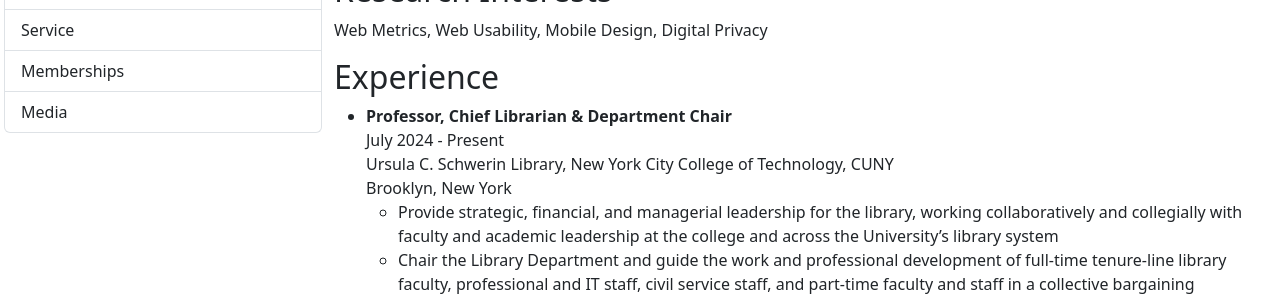
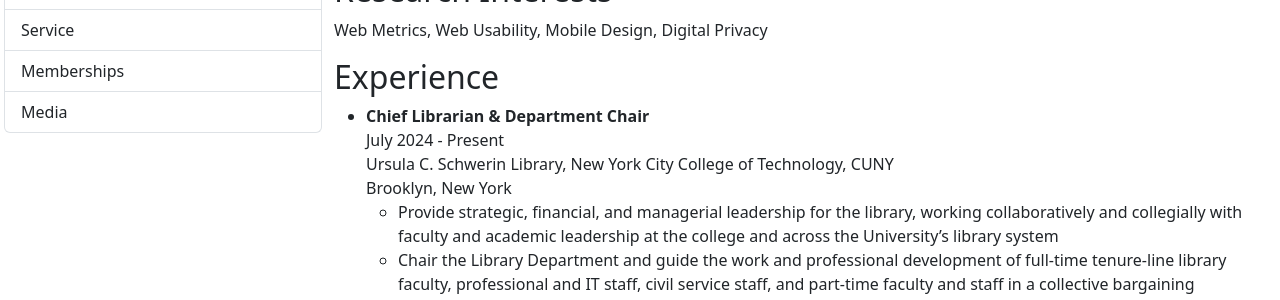
Before and after one commit to KentuckyFriedTofu/KentuckyFriedTofu.github.io, a Jekyll site: the page built from cv.html, in a window 1280 px wide and 900 px high, scrolled down 625 px. Shown: the part 155-455 px from the top of the window. Built offline with Jekyll 4.4.1, drawn with Linux system fonts in a browser that asks for light colours.

Commit message:
Update cv.html

```diff
--- a/cv.html
+++ b/cv.html
@@ -54,7 +54,7 @@ title: Abubakar R. Tidal, Jr. - Curriculum Vitae
     <h2 id="xp">Experience</h2>
 
     <ul>
-      <li><strong>Professor, Chief Librarian & Department Chair</strong><br>
+      <li><strong>Chief Librarian & Department Chair</strong><br>
       July 2024 - Present<br>
       Ursula C. Schwerin Library, New York City College of Technology, CUNY<br>
       Brooklyn, New York
```
